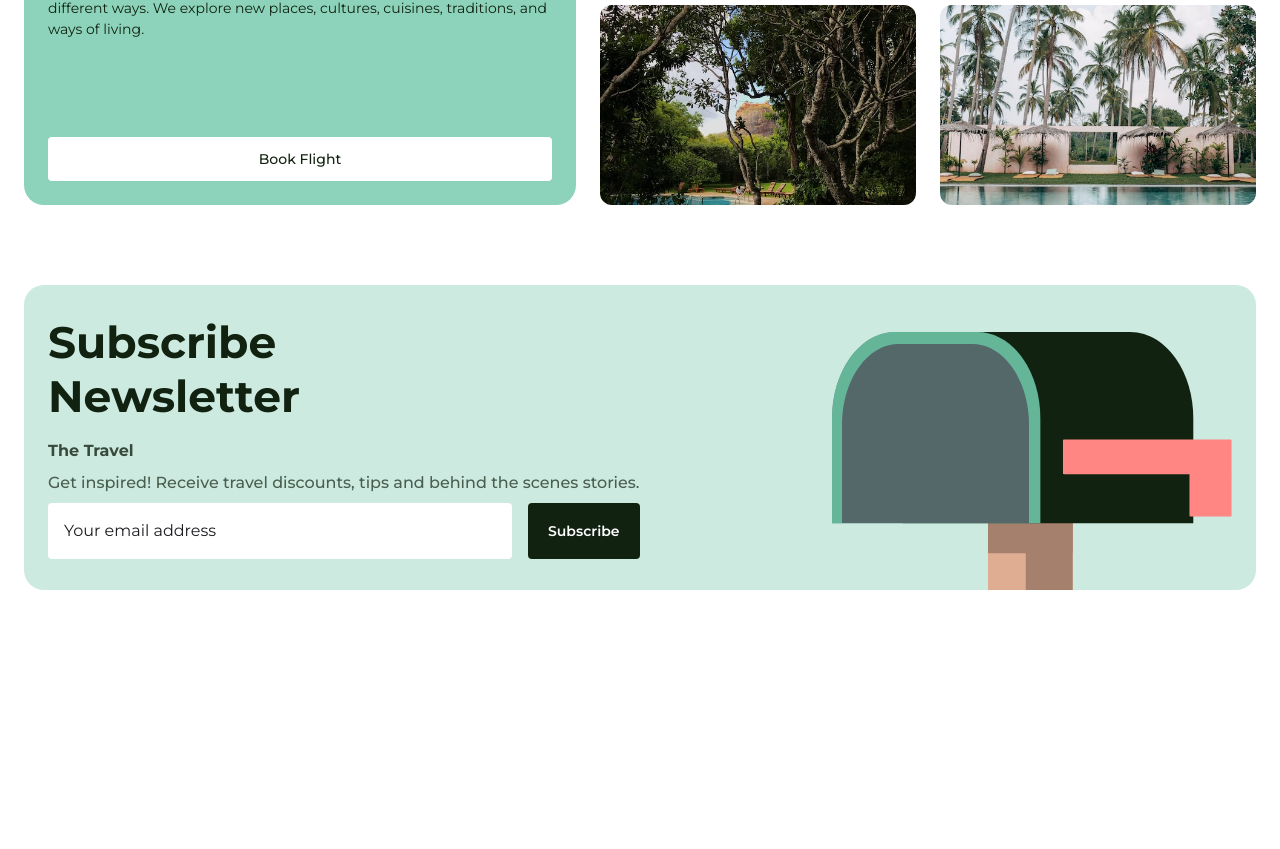
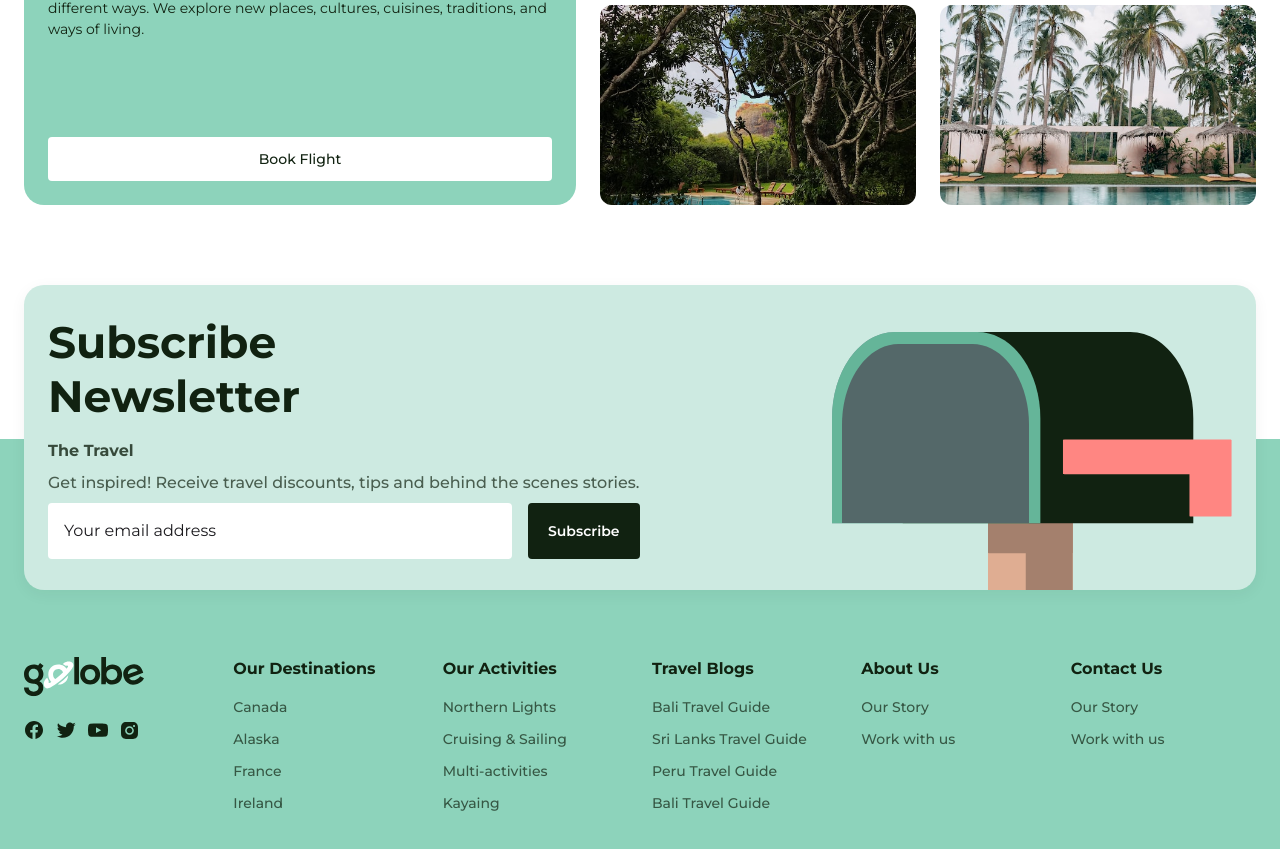
Before and after one commit to kyzercmd/Golobe, a React (Vite) app: page / in a window 1280 px wide. Shown: the part 2181-3030 px from the top of the page. Before the commit the page ends 2771 px from the top, so only its background shows below. Built offline with nearby package versions, Linux system fonts and the light colour scheme.

Commit message:
footer section added and newsletter shadow

```diff
--- a/src/components/footer/Footer.jsx
+++ b/src/components/footer/Footer.jsx
@@ -1,3 +1,66 @@
+import socials from "../../assets/socials.svg";
+
 export const Footer = () => {
-  return <div>Footer</div>;
+  return (
+    <>
+      <div className="max-w-360 mx-auto bg-[#8DD3BB]">
+        <div className="xl:max-w-308 max-w-11/12 md:grid-cols-3 grid-cols-2 grid xl:grid-cols-6 gap-6 mx-auto pt-54.5 pb-16">
+          <div className="">
+            <img src={socials}></img>
+          </div>
+          <div className="flex flex-col gap-4">
+            <div>
+              <h1 className="text-[#112211] font-bold">Our Destinations</h1>
+            </div>
+            <div className="flex flex-col gap-3 text-[#112211]/70 font-medium text-sm">
+              <p>Canada</p>
+              <p>Alaska</p>
+              <p>France</p>
+              <p>Ireland</p>
+            </div>
+          </div>
+          <div className="flex flex-col gap-4">
+            <div>
+              <h1 className="text-[#112211] font-bold">Our Activities</h1>
+            </div>
+            <div className="flex flex-col gap-3 text-[#112211]/70 font-medium text-sm">
+              <p>Northern Lights</p>
+              <p>Cruising & Sailing</p>
+              <p>Multi-activities</p>
+              <p>Kayaing</p>
+            </div>
+          </div>
+          <div className="flex flex-col gap-4">
+            <div>
+              <h1 className="text-[#112211] font-bold">Travel Blogs</h1>
+            </div>
+            <div className="flex flex-col gap-3 text-[#112211]/70 font-medium text-sm">
+              <p>Bali Travel Guide</p>
+              <p>Sri Lanks Travel Guide</p>
+              <p>Peru Travel Guide</p>
+              <p>Bali Travel Guide</p>
+            </div>
+          </div>
+          <div className="flex flex-col gap-4">
+            <div>
+              <h1 className="text-[#112211] font-bold">About Us</h1>
+            </div>
+            <div className="flex flex-col gap-3 text-[#112211]/70 font-medium text-sm">
+              <p>Our Story</p>
+              <p>Work with us</p>
+            </div>
+          </div>
+          <div className="flex flex-col gap-4">
+            <div>
+              <h1 className="text-[#112211] font-bold">Contact Us</h1>
+            </div>
+            <div className="flex flex-col gap-3 text-[#112211]/70 font-medium text-sm">
+              <p>Our Story</p>
+              <p>Work with us</p>
+            </div>
+          </div>
+        </div>
+      </div>
+    </>
+  );
 };
--- a/src/components/newsletter/Newsletter.jsx
+++ b/src/components/newsletter/Newsletter.jsx
@@ -3,7 +3,7 @@ import mailbox from "../../assets/mailbox.svg";
 export const Newsletter = () => {
   return (
     <>
-      <div className="xl:max-w-308 max-w-11/12 mx-auto flex justify-between bg-[#CDEAE1] px-6 py-6 lg:py-0 rounded-[20px] ">
+      <div className="xl:max-w-308 max-w-11/12 mx-auto flex justify-between bg-[#CDEAE1] px-6 py-6 lg:py-0 rounded-[20px] shadow-[0px_4px_16px_0px_rgba(17,34,17,0.05)]">
         <div className="flex flex-col gap-4 justify-center">
           <div className="max-w-91">
             <h1 className="text-[#112211] md:text-[44px] text-3xl font-bold leading-13.5">
--- a/src/pages/Home/Home.jsx
+++ b/src/pages/Home/Home.jsx
@@ -5,6 +5,7 @@ import { RecentSearches } from "./RecentSearches";
 import { TravelDestinations } from "./TravelDestinations";
 import { TravelDemo } from "./TravelDemo";
 import { Newsletter } from "../../components/newsletter/Newsletter";
+import { Footer } from "../../components/footer/Footer";
 
 export const Home = () => {
   return (
@@ -17,7 +18,11 @@ export const Home = () => {
       <RecentSearches />
       <TravelDestinations />
       <TravelDemo />
-      <Newsletter />
+      <div className="z-50 relative -mb-37.75">
+        <Newsletter />
+      </div>
+
+      <Footer />
     </div>
   );
 };
```
Also changed, not shown: src/assets/socials.svg (added).
